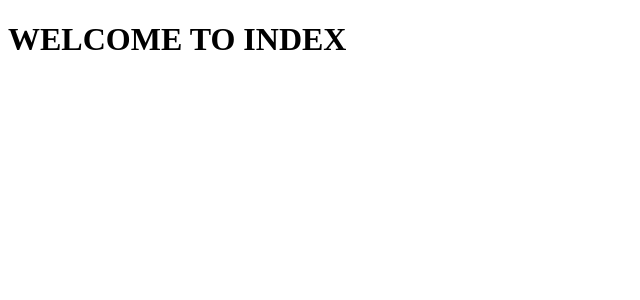
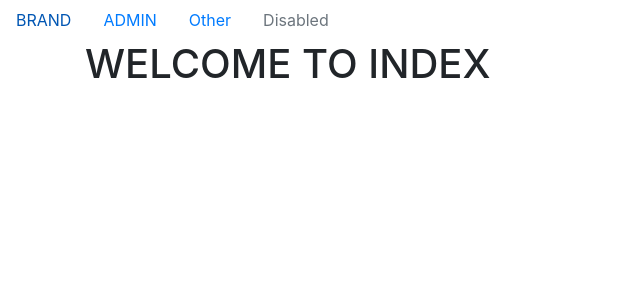
Before and after one commit to outlaw6/Django, a Django app: page / in a window 1280 px wide. Shown: the top 300 px of the page, without its empty margins (0-640 px from the left). Run offline with Django 3.2, Linux system fonts and the light colour scheme; some libraries are stand-ins or nearby versions.

Commit message:
Workable

```diff
--- a/AdvancedTemplates/ATemplates/templates/basic_app/base.html
+++ b/AdvancedTemplates/ATemplates/templates/basic_app/base.html
@@ -3,22 +3,17 @@
   <head>
     <meta charset="utf-8">
     <link rel="stylesheet" href="https://maxcdn.bootstrapcdn.com/bootstrap/4.0.0/css/bootstrap.min.css" integrity="sha384-Gn5384xqQ1aoWXA+058RXPxPg6fy4IWvTNh0E263XmFcJlSAwiGgFAW/dAiS6JXm" crossorigin="anonymous">
-
     <title>NAV + template tagging</title>
   </head>
   <body>
-    <h1>Welcome to Base</h1>
-    <nav class="navbar navbar-default navbar-static-top">
-      <div class="container">
-        <ul class="nav navbar-nav">
-          <li> <a class="navbar-brand" href="#">BRAND</a> </li>
-          <li> <a class="navbar-link" href="#">ADMIN</a> </li>
-          <li> <a class="navbar-link" href="#">OTHER</a> </li>
-        </ul>
-      </div>
+    <nav class="nav">
+      <a class="nav-link active" href="{% url 'index' %}">BRAND</a>
+      <a class="nav-link" href="{% url 'admin:index' %}">ADMIN</a>
+      <a class="nav-link" href="{% url 'basic_app:other'%}">Other</a>
+      <a class="nav-link disabled" href="#">Disabled</a>
     </nav>
     <div class="container">
-      {% block body_block%}
+      {% block body_block %}
       <!-- Aythng outside of this will be inherited if extended -->
       {% endblock %}
    </div>
--- a/AdvancedTemplates/ATemplates/templates/basic_app/index.html
+++ b/AdvancedTemplates/ATemplates/templates/basic_app/index.html
@@ -1,10 +1,5 @@
 <!DOCTYPE html>
-<html lang="en" dir="ltr">
-  <head>
-    <meta charset="utf-8">
-    <title></title>
-  </head>
-  <body>
+{% extends "basic_app/base.html" %}
+  {% block body_block%}
       <h1>WELCOME TO INDEX</h1>
-  </body>
-</html>
+  {% endblock %}
```
